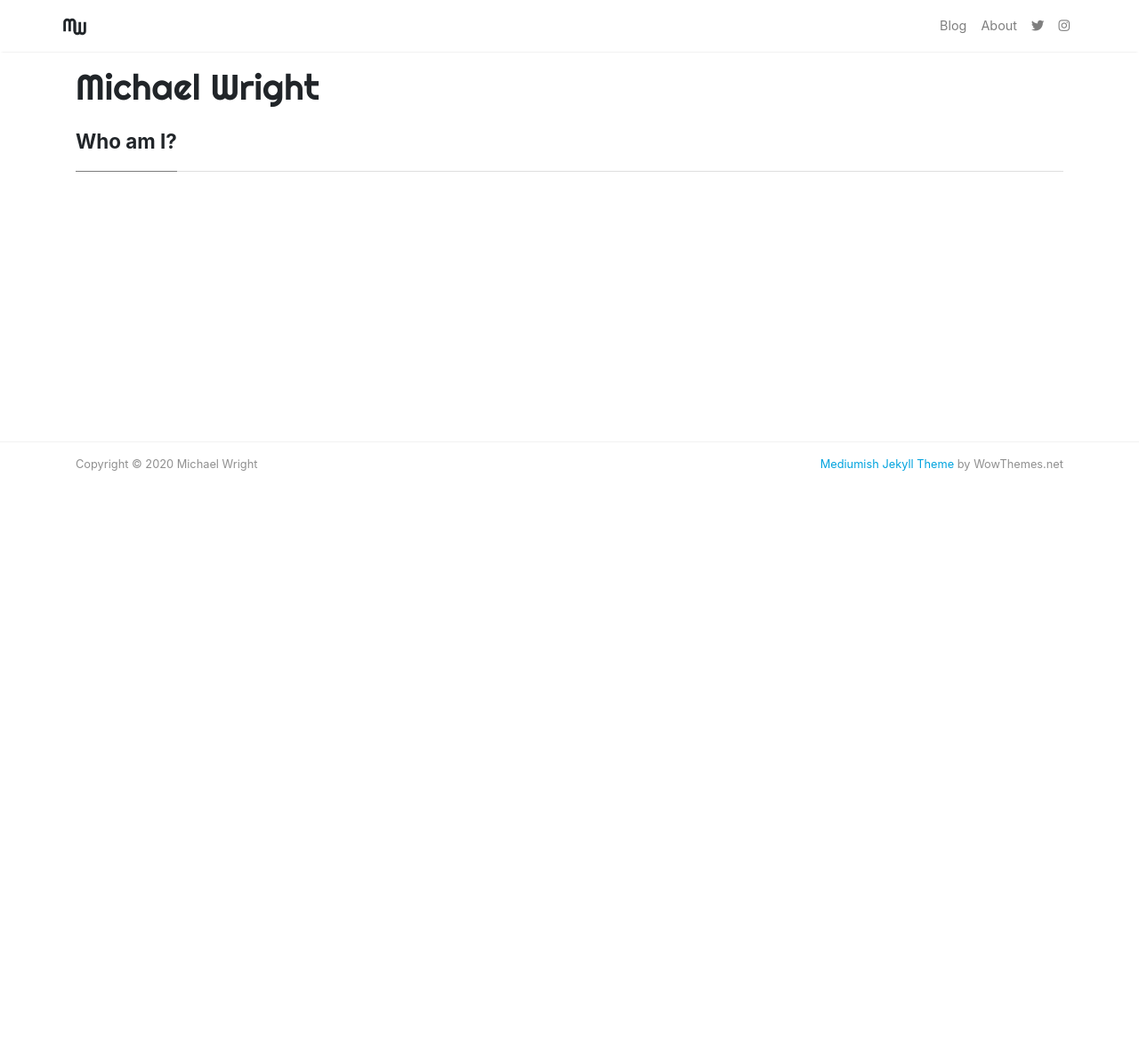
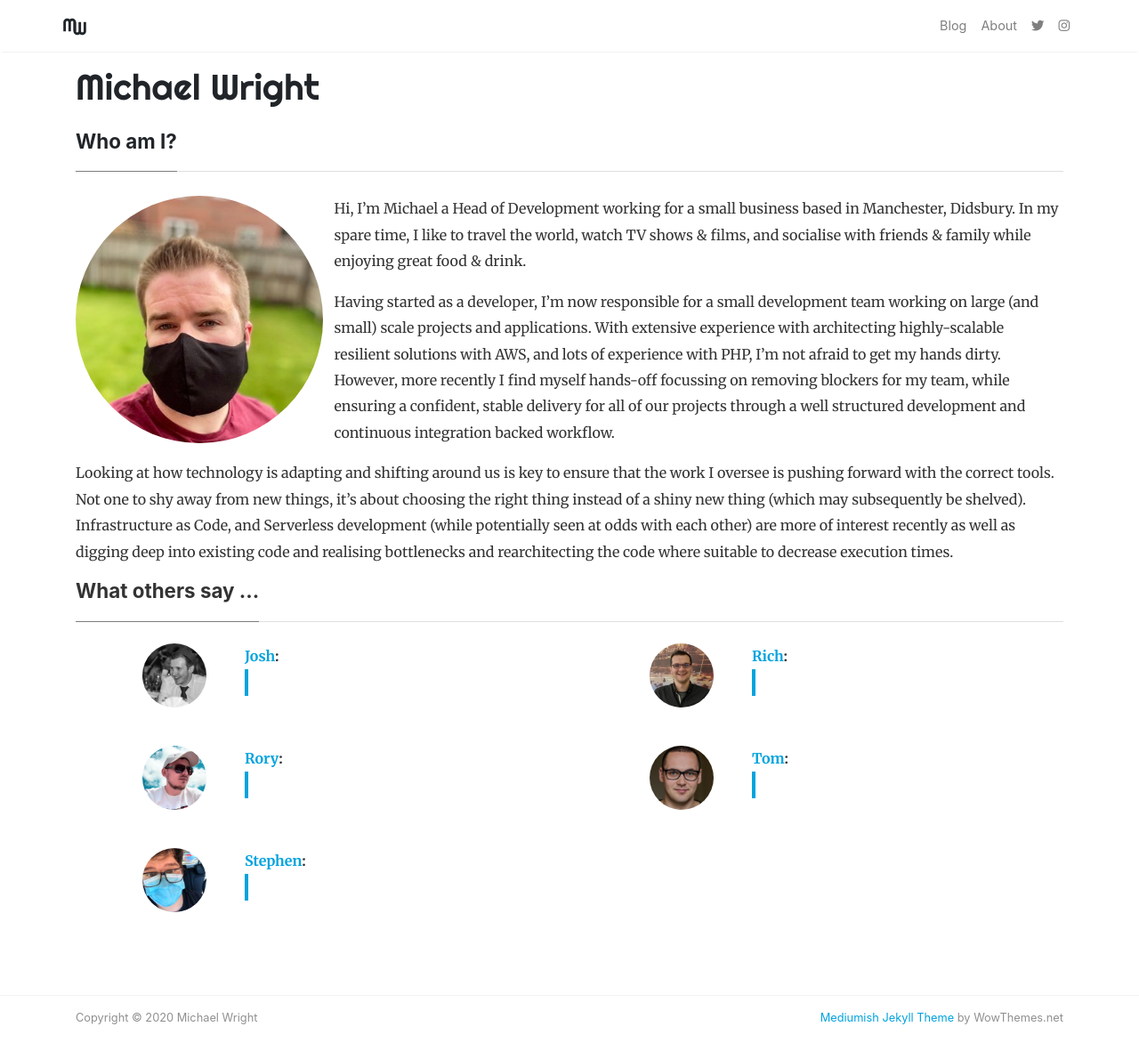
Before and after one commit to michaelw90/michaelw90.github.io, a Jekyll site: the page built from _pages/about.md, in a window 1280 px wide and 1227 px high. Shown: the top 1190 px of the window at 89% size. Built offline with Jekyll 4.4.1, drawn with Linux system fonts in a browser that asks for light colours; nearby versions of some CDN libraries.

Commit message:
Update About Page

```diff
--- a/_config.yml
+++ b/_config.yml
@@ -1,7 +1,7 @@
 # Site
 name: "Michael Wright"
 title: "Michael Wright"
-description: "A head of development working in Manchester, sharing his thoughts and reviews of day-to-day things in life."
+description: "A head of development working in Manchester, sharing his thoughts and reviews of day-to-day life."
 logo: 'assets/images/logo.svg'
 favicon: 'assets/images/favicon.png'
 baseurl: ''
--- a/_pages/about.md
+++ b/_pages/about.md
@@ -4,33 +4,101 @@ title: Who am I?
 permalink: /about
 comments: false
 ---
-<!--
-<div class="row justify-content-between">
-<div class="col-md-8 pr-5">
 
-<p>This website is built with Jekyll and Mediumish template for Jekyll. It's for demonstration purposes, no real content can be found. Mediumish template for Jekyll is compatible with Github pages, in fact even this demo is created with Github Pages and hosted with Github.</p>
+<img class="author-thumb" style="width: 25%; height: auto; float: left" src="{{ site.baseurl }}/assets/images/authors/michael-twitter.jpg" alt="I'm Michael">
 
-<p class="mb-5"><img class="shadow-lg" src="{{site.baseurl}}/assets/images/mediumish-jekyll-template.png" alt="jekyll template mediumish" /></p>
-<h4>Documentation</h4>
+Hi, I'm Michael a Head of Development working for a small business based in Manchester, Didsbury. In my spare time, I like to travel the world, watch TV shows & films, and socialise with friends & family while enjoying great food & drink.
 
-<p>Please, read the docs <a href="https://bootstrapstarter.com/bootstrap-templates/template-mediumish-bootstrap-jekyll/">here</a>.</p>
+Having started as a developer, I'm now responsible for a small development team working on large (and small) scale projects and applications. With extensive experience with architecting highly-scalable resilient solutions with AWS, and lots of experience with PHP, I'm not afraid to get my hands dirty. However, more recently I find myself hands-off focussing on removing blockers for my team, while ensuring a confident, stable delivery for all of our projects through a well structured development and continuous integration backed workflow.
 
-<h4>Questions or bug reports?</h4>
+Looking at how technology is adapting and shifting around us is key to ensure that the work I oversee is pushing forward with the correct tools. Not one to shy away from new things, it's about choosing the right thing instead of a shiny new thing (which may subsequently be shelved). Infrastructure as Code, and Serverless development (while potentially seen at odds with each other) are more of interest recently as well as digging deep into existing code and realising bottlenecks and rearchitecting the code where suitable to decrease execution times.
 
-<p>Head over to our <a href="https://github.com/wowthemesnet/mediumish-theme-jekyll">Github repository</a>!</p>
 
+<div class="section-title">
+    <h2><span>What others say ...</span></h2>
 </div>
 
-<div class="col-md-4">
-
-<div class="sticky-top sticky-top-80">
-<h5>Buy me a coffee</h5>
-
-<p>Thank you for your support! Your donation helps me to maintain and improve <a target="_blank" href="https://github.com/wowthemesnet/mediumish-theme-jekyll">Mediumish <i class="fab fa-github"></i></a>.</p>
-
-<a target="_blank" href="https://www.wowthemes.net/donate/" class="btn btn-danger">Buy me a coffee</a> <a target="_blank" href="https://bootstrapstarter.com/bootstrap-templates/template-mediumish-bootstrap-jekyll/" class="btn btn-warning">Documentation</a>
-
+<div class='row'>
+	<div class="col-12 col-md-6">
+		<div class="row post-top-meta">
+		    <div class="col col-md-4 text-right">
+		        <img class="author-thumb" src="{{ site.baseurl }}/assets/images/authors/josh.jpg" alt="Josh Brown">
+		    </div>
+		    <div class="col-9 col-md-8 text-left">
+		    	<strong><a target="_blank" href="https://twitter.com/joshbrw">Josh</a>:</strong>
+		        <blockquote>
+				  <p>&nbsp;</p>
+				</blockquote>
+		    </div>
+		</div>
+	</div>
+	<div class="col-12 col-md-6">
+		<div class="row post-top-meta">
+		    <div class="col col-md-4 text-right">
+		        <img class="author-thumb" src="{{ site.baseurl }}/assets/images/authors/rich.jpg" alt="Rich Bishop">
+		    </div>
+		    <div class="col-9 col-md-8 text-left">
+		    	<strong><a target="_blank" href="https://twitter.com/richbishop">Rich</a>:</strong>
+		        <blockquote>
+				  <p>&nbsp;</p>
+				</blockquote>
+		    </div>
+		</div>
+	</div>
 </div>
+<div class='row'>
+	<div class="col-12 col-md-6">
+		<div class="row post-top-meta">
+		    <div class="col col-md-4 text-right">
+		        <img class="author-thumb" src="{{ site.baseurl }}/assets/images/authors/rory.jpg" alt="Rory">
+		    </div>
+		    <div class="col-9 col-md-8 text-left">
+		    	<strong><a target="_blank" href="https://twitter.com/roikles">Rory</a>:</strong>
+		        <blockquote>
+				  <p>&nbsp;</p>
+				</blockquote>
+		    </div>
+		</div>
+	</div>
+	<div class="col-12 col-md-6">
+		<div class="row post-top-meta">
+		    <div class="col col-md-4 text-right">
+		        <img class="author-thumb" src="{{ site.baseurl }}/assets/images/authors/tom.jpg" alt="Tom de Wit">
+		    </div>
+		    <div class="col-9 col-md-8 text-left">
+		    	<strong><a target="_blank" href="https://twitter.com/ttomdewit">Tom</a>:</strong>
+		        <blockquote>
+				  <p>&nbsp;</p>
+				</blockquote>
+		    </div>
+		</div>
+	</div>
 </div>
+<div class='row'>
+	<div class="col-12 col-md-6">
+		<div class="row post-top-meta">
+		    <div class="col col-md-4 text-right">
+		        <img class="author-thumb" src="{{ site.baseurl }}/assets/images/authors/steve.jpg" alt="Stephen Radford">
+		    </div>
+		    <div class="col-9 col-md-8 text-left">
+		    	<strong><a target="_blank" href="https://twitter.com/steve228uk">Stephen</a>:</strong>
+		        <blockquote>
+				  <p>&nbsp;</p>
+				</blockquote>
+		    </div>
+		</div>
+	</div>
+	<!-- <div class="col-12 col-md-6">
+		<div class="row post-top-meta">
+		    <div class="col col-md-4 text-right">
+		        <img class="author-thumb" src="{{ site.baseurl }}/assets/images/authors/tom.jpg" alt="Tom de Wit">
+		    </div>
+		    <div class="col-9 col-md-8 text-left">
+		    	<strong><a target="_blank" href="https://twitter.com/ttomdewit">Tom</a>:</strong>
+		        <blockquote>
+				  <p>&nbsp;</p>
+				</blockquote>
+		    </div>
+		</div>
+	</div> -->
 </div>
--->
--- a/assets/css/screen.scss
+++ b/assets/css/screen.scss
@@ -340,7 +340,7 @@ span.post-read-more a:hover {
 }
 
 blockquote {
-    border-left: 4px solid #00ab6b;
+    border-left: 4px solid #00a3de;
     padding: 0 20px;
     font-style: italic;
     color: rgba(0, 0, 0, .5);
@@ -714,7 +714,7 @@ h6 {
 }
 
 .layout-page .article-post {
-    font-family: -apple-system, BlinkMacSystemFont, "Segoe UI", Roboto, "Helvetica Neue", Arial, sans-serif, "Apple Color Emoji", "Segoe UI Emoji", "Segoe UI Symbol", "Noto Color Emoji";
+    /*font-family: -apple-system, BlinkMacSystemFont, "Segoe UI", Roboto, "Helvetica Neue", Arial, sans-serif, "Apple Color Emoji", "Segoe UI Emoji", "Segoe UI Symbol", "Noto Color Emoji";*/
     font-size: 1rem;
 }
 
```
Also changed, not shown: assets/images/authors/josh.jpg (added), assets/images/authors/michael-twitter.jpg (added), assets/images/authors/rich.jpg (added), assets/images/authors/rory.jpg (added), assets/images/authors/steve.jpg (added), assets/images/authors/tom.jpg (added).
